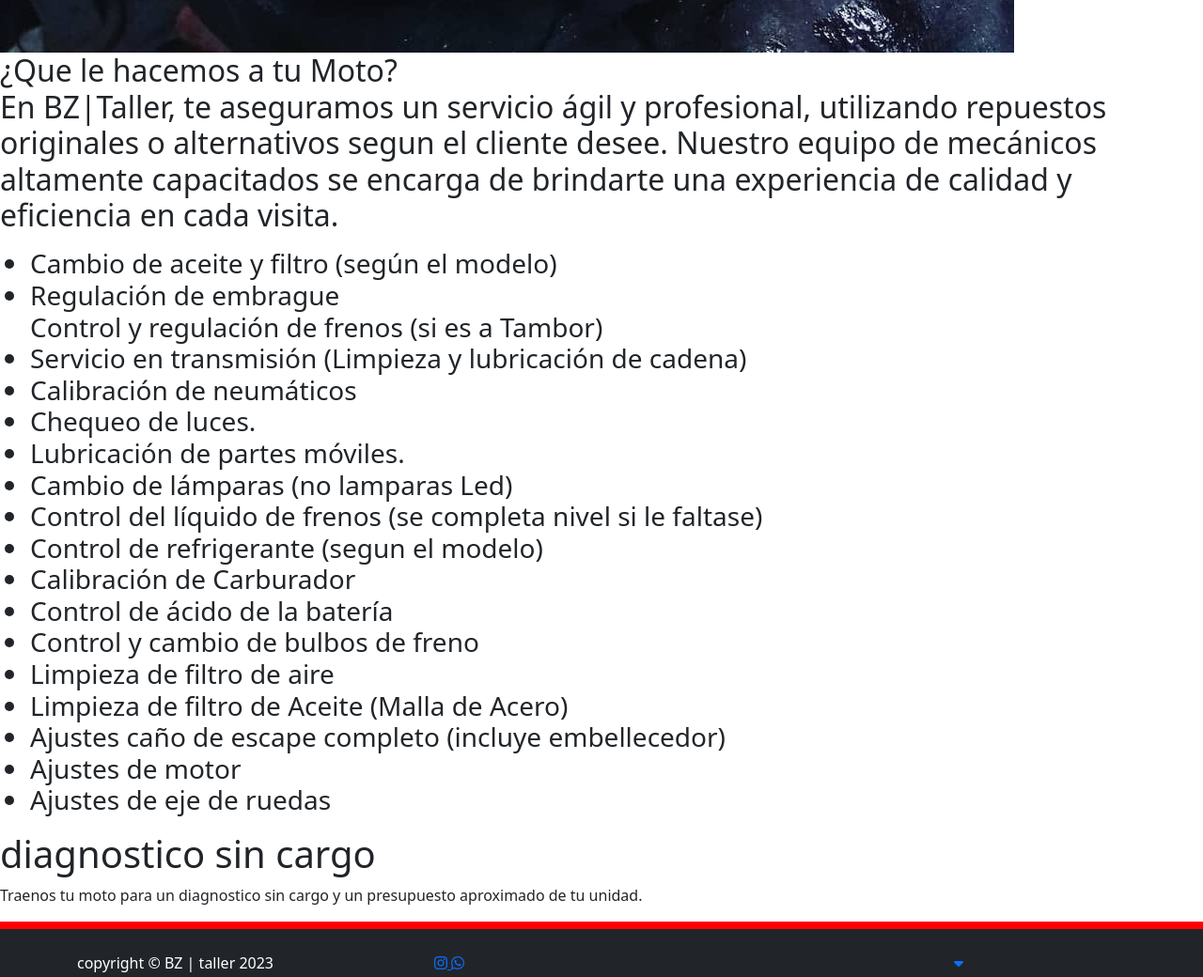
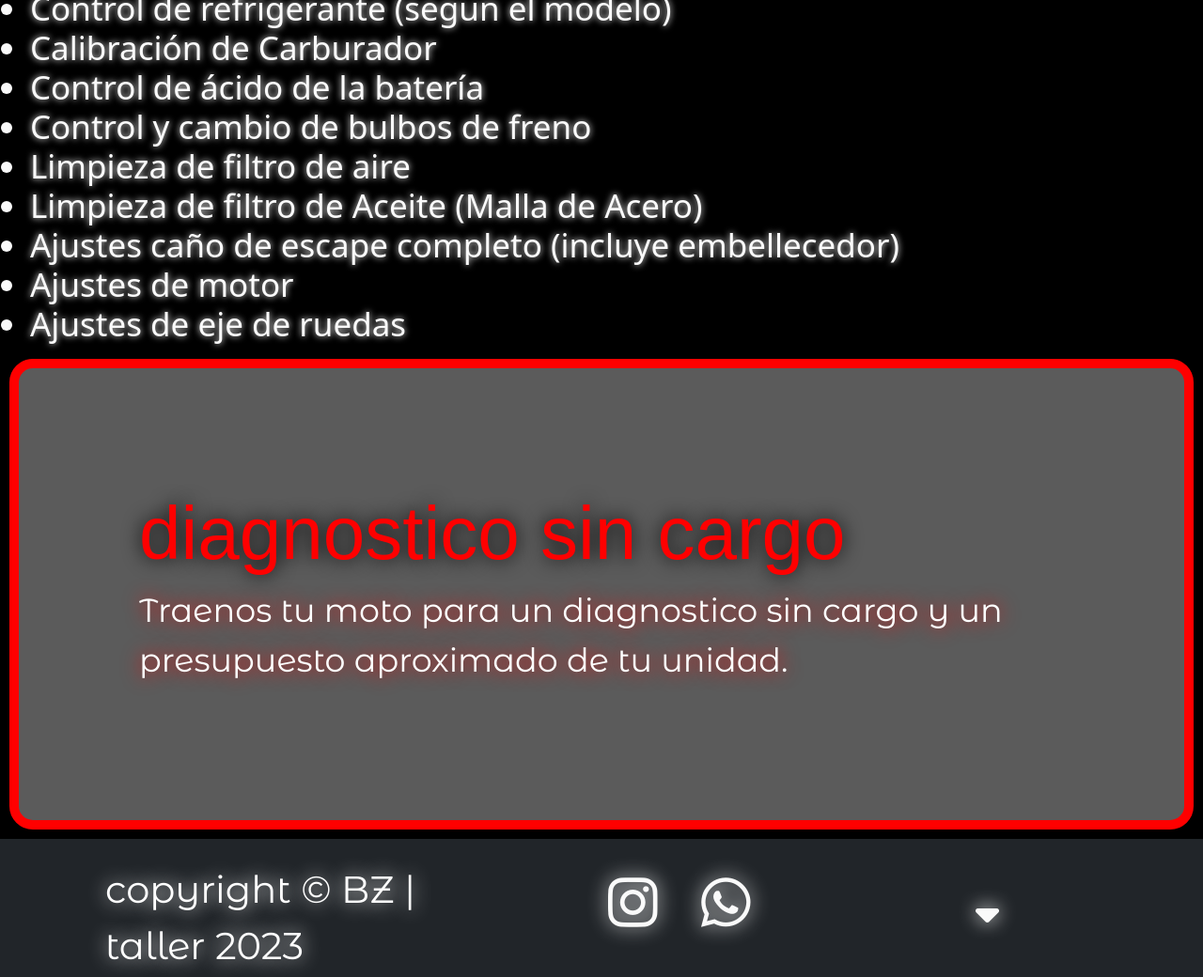
Before and after one commit to sebastianibarra518/Preentrega03Ibarrasebastian, a plain HTML site: page page/servicios.html in a window 1280 px wide. Shown: the part 1140-2180 px from the top of the page at 94% size. Drawn offline with nearby package versions, Linux system fonts and the light colour scheme; a web font is replaced by a local one.

Commit message:
cambios en pagina servicios

```diff
--- a/page/servicios.html
+++ b/page/servicios.html
@@ -9,7 +9,7 @@
         integrity="sha384-QWTKZyjpPEjISv5WaRU9OFeRpok6YctnYmDr5pNlyT2bRjXh0JMhjY6hW+ALEwIH" crossorigin="anonymous">
     <!-- bootstrap fin -->
     <link rel="stylesheet" href="https://cdnjs.cloudflare.com/ajax/libs/font-awesome/6.5.1/css/all.min.css" integrity="sha512-DTOQO9RWCH3ppGqcWaEA1BIZOC6xxalwEsw9c2QQeAIftl+Vegovlnee1c9QX4TctnWMn13TZye+giMm8e2LwA==" crossorigin="anonymous" referrerpolicy="no-referrer" />
-    <link rel="stylesheet" href="../page/">
+    <link rel="stylesheet" href="../css/estilos.css">
     <title>Servicios BZ|Taller</title>
 </head>
 
@@ -42,9 +42,9 @@
             </div>
         </div>
     </nav>
-    <!-- finaliza navbar -->
+    <!-- fin navbar -->
     <div class="container-fluid">
-        <div class="row" style="background-color: rgb(255, 0, 0); height: 8px;"><p>&nbsp;</p>
+        <div class="row col-lg-12" style="background-color: red; height: 8px;">
         </div>
     </div>
     <h2>SERVICE</h2>
@@ -55,6 +55,7 @@
 <div class="motor">
     <img src="../multimedia/motordesarmado.jpg" alt="desa">
     <h2>¿Que le hacemos a tu <span>Moto</span>?<p>En BZ|Taller, te aseguramos un servicio ágil y profesional, utilizando repuestos originales o alternativos segun el cliente desee. <p2> Nuestro equipo de mecánicos altamente capacitados se encarga de brindarte una experiencia de calidad y eficiencia en cada visita.</p2></p></h2>
+</div>
 <h3>
     <ol>
         <li type="disc">
@@ -113,14 +114,9 @@
         </li>
     </ol>
     </h3>
-    </div>
 <div class="call2">
     <h1>diagnostico sin cargo</h1>
     <p>Traenos tu moto para un diagnostico sin cargo y un presupuesto aproximado de tu unidad.</p>
-    </div>
-    <div class="container-fluid">
-        <div class="row" style="background-color: red; height: 8px;">
-        </div>
 </div>
     <!-- inicia footer -->
     <footer class="footer py-4 bg-dark ">
--- a/scss/_contacto.scss
+++ b/scss/_contacto.scss
@@ -1,4 +1,8 @@
-/* inicio pag contacto */
+*{
+    margin: 0;
+    padding: 0;
+}
+
 .container-fluid{
     padding: 0;
 }
@@ -94,6 +98,7 @@ form {
         }
         footer{
             margin: 0;
+            padding: 0;
         }
     }
     @media only screen and (max-width: 320px) {
--- a/scss/_servicios.scss
+++ b/scss/_servicios.scss
@@ -1,17 +1,16 @@
-/* fin index comienzo de servicios */
-
+/* comienzo de servicios */
 .motor {
     display: flex;
-    background-color: $color-gris;
-    color: $color-negro;
-    text-shadow: 0 0 7px $color-rojo;
+    background-color: gray;
+    color: white;
+    text-shadow: 0 0 7px red;
 }
 
 h2 {
     background-color: rgb(128, 128, 128);
-    color: $color-blanco;
+    color: white;
     text-align: center;
-    text-shadow: 0 0 7px $color-rojo;
+    text-shadow: 0 0 7px red;
     margin: 0;
 }
 
@@ -23,19 +22,19 @@ img {
 .motor h2 {
     padding: 10px;
     width: 20%;
-    color: $color-rojo;
-    text-shadow: 0 0 10px $color-blanco;
+    color: red;
+    text-shadow: 0 0 10px white;
     font-size: 30px;
 
     p {
-        color: $color-blanco;
-        text-shadow: 0 0 7px $color-rojo;
+        color: white;
+        text-shadow: 0 0 7px red;
         font-size: 17px;
     }
 }
 
 span {
-    color: $color-negro;
+    color: black;
     font-size: 35px;
 }
 
@@ -44,11 +43,11 @@ span {
     width: 35%;
     padding: 15px;
     margin: 15px;
-    text-shadow: 0 0 4px $color-rojo;
+    text-shadow: 0 0 4px red;
 }
 
 .call2 {
-    border: 10px solid $color-rojo ;
+    border: 10px solid red;
     background-color: rgba(128, 128, 128, 0.712);
     padding: 10%;
     margin: 10px;
@@ -56,19 +55,19 @@ span {
 
     h1 {
         font-size: 60px;
-        color: $color-rojo;
-        text-shadow: 0 0 20px $color-negro;
+        color: red;
+        text-shadow: 0 0 20px black;
     }
 
     p {
         font-size: 35px;
-        color: $color-blanco;
-        text-shadow: 0 0 20px $color-rojo;
+        color: white;
+        text-shadow: 0 0 20px red;
     }
 }
 
 body {
-    background-color: $color-negro;
+    background-color: black;
 }
 
 @media only screen and (min-width: 1200px) {
@@ -108,7 +107,7 @@ body {
 
         h2 {
             font-size: 20px;
-            text-shadow: 0 0 3px $color-negro;
+            text-shadow: 0 0 3px black;
 
             p {
                 font-size: 14px;
@@ -126,7 +125,7 @@ body {
     }
 
     .call2 {
-        border: 7px solid $color-rojo;
+        border: 7px solid red;
         padding: 8px;
         margin: 8px;
 
@@ -169,7 +168,7 @@ body {
     }
 
     .call2 {
-        border: 4px solid $color-rojo;
+        border: 4px solid red;
 
         h1 {
             font-size: 25px;
```
Also changed, not shown: page/contacto.html (+2 -2 lines), css/estilos.css, page/.txt, 1 other file. Lines whose indentation alone changed are shown as unchanged.
